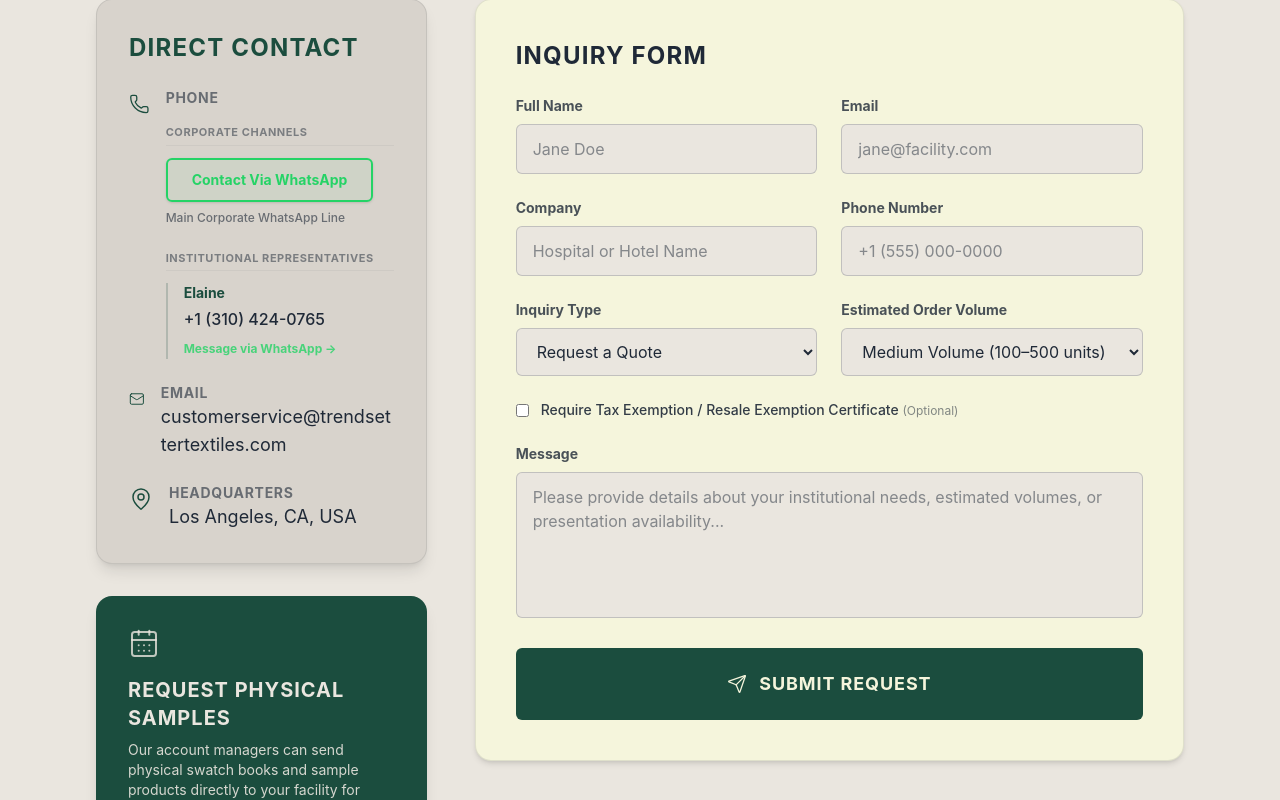
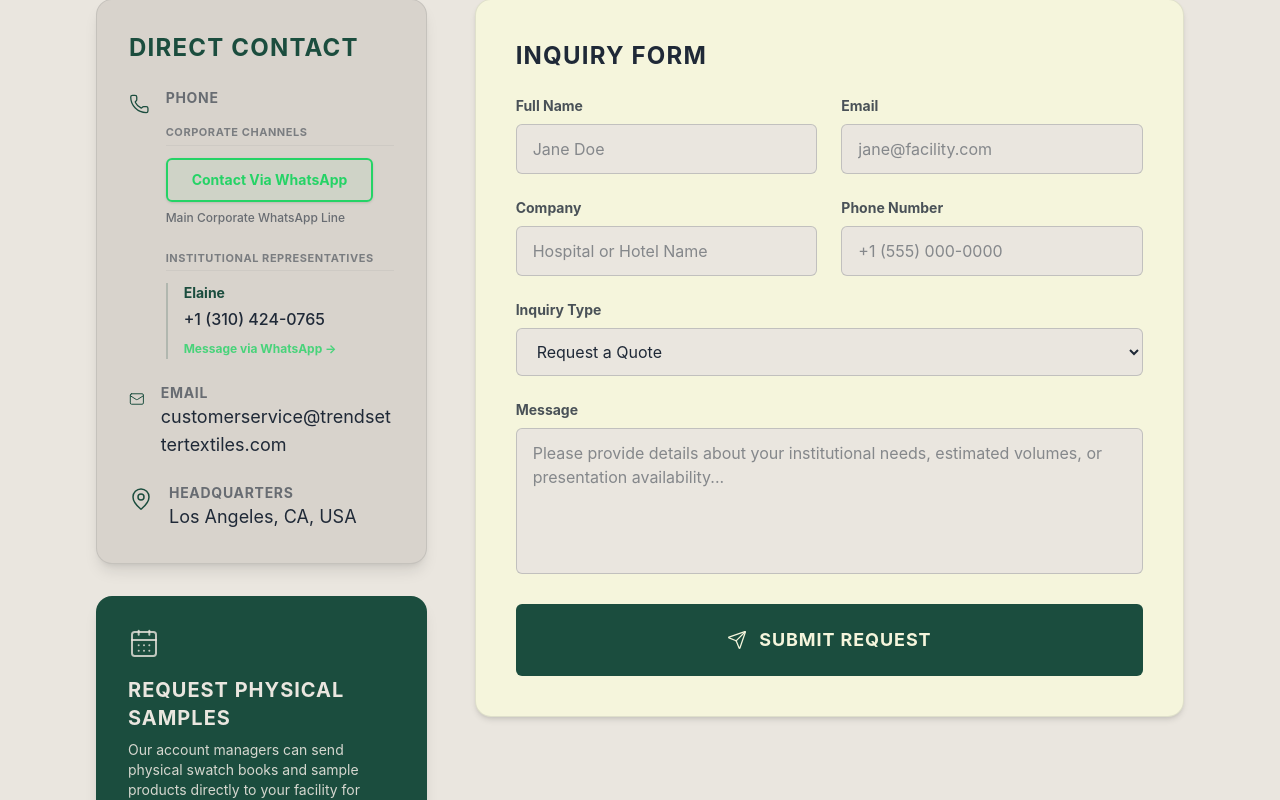
Before and after one commit to numBerNiko/Trendsetter-dev, a React (Vite) app: page /contact in a window 1280 px wide. Shown: the part 741-1541 px from the top of the page. Built offline with nearby package versions, Linux system fonts and the light colour scheme.

Commit message:
Streamline Inquiry Form: Remove Estimated Order Volume and Tax Exemption fields

```diff
--- a/src/pages/ContactPage.jsx
+++ b/src/pages/ContactPage.jsx
@@ -210,7 +210,6 @@ export default function ContactPage() {
                   </div>
                 </div>
 
-                <div className="grid grid-cols-1 md:grid-cols-2 gap-6">
                 <div>
                   <label className="block text-sm font-bold mb-2 opacity-80 text-slate">Inquiry Type</label>
                   <select name="inquiryType" value={formData.inquiryType} onChange={handleChange} className="w-full px-4 py-3 border border-slate/20 rounded-md focus:outline-none focus:ring-2 focus:ring-[var(--theme-color)] transition-all duration-200 ease-in-out" style={{ backgroundColor: 'var(--theme-page-bg)' }}>
@@ -220,25 +219,11 @@ export default function ContactPage() {
                     <option value="General Inquiry">General Inquiry</option>
                   </select>
                 </div>
-                  <div>
-                    <label className="block text-sm font-bold mb-2 opacity-80 text-slate">Estimated Order Volume</label>
-                    <select name="orderVolume" value={formData.orderVolume} onChange={handleChange} required className="w-full px-4 py-3 border border-slate/20 rounded-md focus:outline-none focus:ring-2 focus:ring-[var(--theme-color)] transition-all duration-200 ease-in-out" style={{ backgroundColor: 'var(--theme-page-bg)' }}>
-                      <option value="Low Volume (Under 100 units)">Low Volume (Under 100 units)</option>
-                      <option value="Medium Volume (100–500 units)">Medium Volume (100–500 units)</option>
-                      <option value="Enterprise/Bulk (500+ units / Recurring Contract)">Enterprise/Bulk (500+ units / Recurring Contract)</option>
-                    </select>
-                  </div>
-                </div>
 
-                {region.countryCode === 'ph' ? (
+                {region.countryCode === 'ph' && (
                   <div>
                     <label className="block text-sm font-bold mb-2 opacity-80 text-slate">Tax Identification Number (TIN) for Official Receipts <span className="opacity-60 text-xs font-normal">(Optional)</span></label>
                     <input type="text" name="tin" value={formData.tin} onChange={handleChange} className="w-full px-4 py-3 border border-slate/20 rounded-md focus:outline-none focus:ring-2 focus:ring-[var(--theme-color)] transition-all duration-200 ease-in-out" style={{ backgroundColor: 'var(--theme-page-bg)' }} placeholder="000-000-000-000" />
-                  </div>
-                ) : (
-                  <div className="flex items-start gap-3">
-                    <input type="checkbox" name="taxExemption" checked={formData.taxExemption} onChange={handleChange} id="taxExemptionContact" className="mt-1 shrink-0 accent-[var(--theme-color)]" />
-                    <label htmlFor="taxExemptionContact" className="text-sm font-medium opacity-90 cursor-pointer text-slate">Require Tax Exemption / Resale Exemption Certificate <span className="opacity-60 text-xs font-normal">(Optional)</span></label>
                   </div>
                 )}
 
```
Lines whose indentation alone changed are shown as unchanged.
